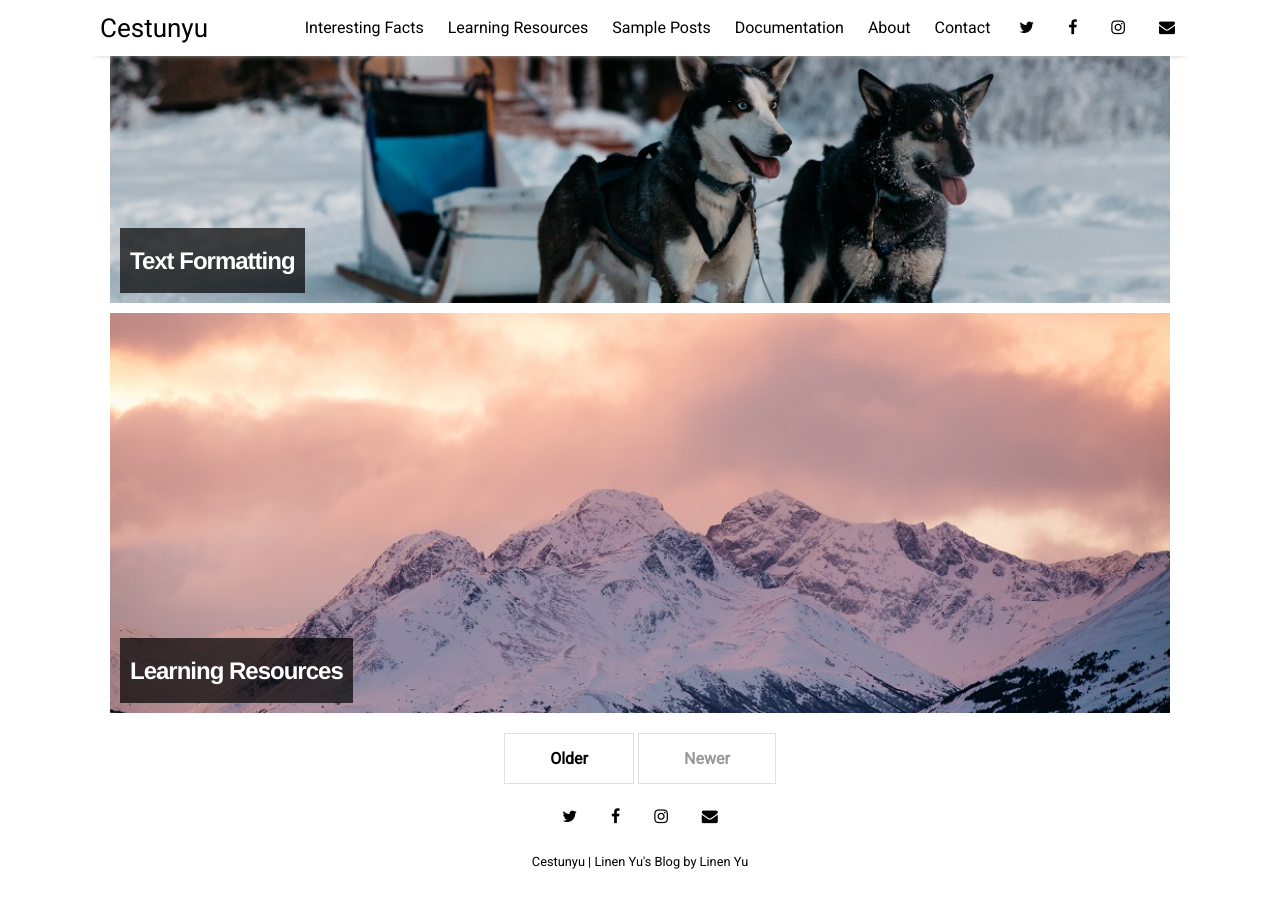
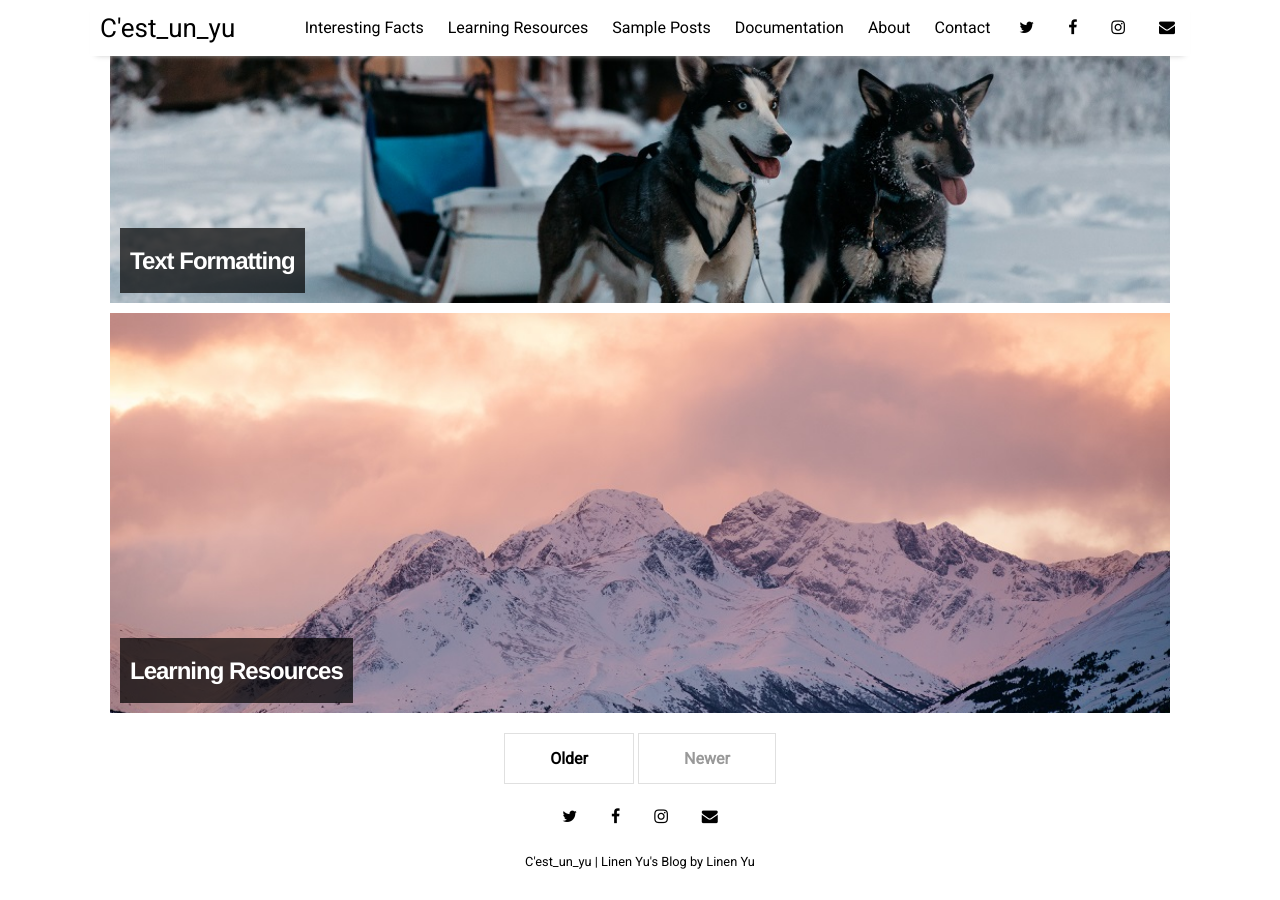
Before and after one commit to Cestunyu/tempCestunyu.github.io, a Jekyll site: the page built from index.html, in a window 1280 px wide and 900 px high, scrolled down 1398 px. Built offline with Jekyll 4.4.1, drawn with Linux system fonts in a browser that asks for light colours; nearby versions of some CDN libraries; the list of posts is cut into pages by our own code.

Commit message:
Update _config.yml

```diff
--- a/_config.yml
+++ b/_config.yml
@@ -14,7 +14,7 @@ sass:
   style: :nested
 
 # Customise atom feed settings (this is where Jekyll-Feed gets configuration information)
-title:		           "Cestunyu"
+title:		           "C'est_un_yu"
 description:	       "Linen Yu's Blog"
 author:              "Linen Yu"
 
```
